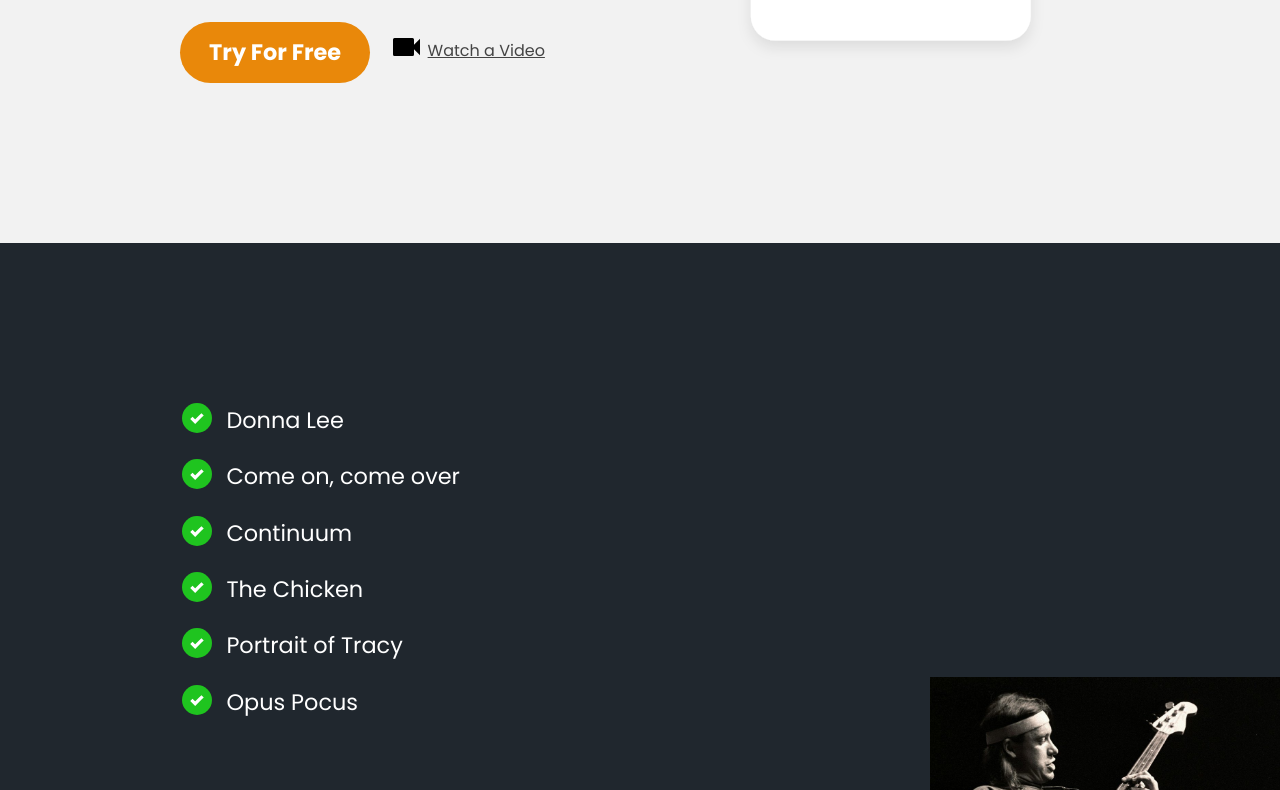
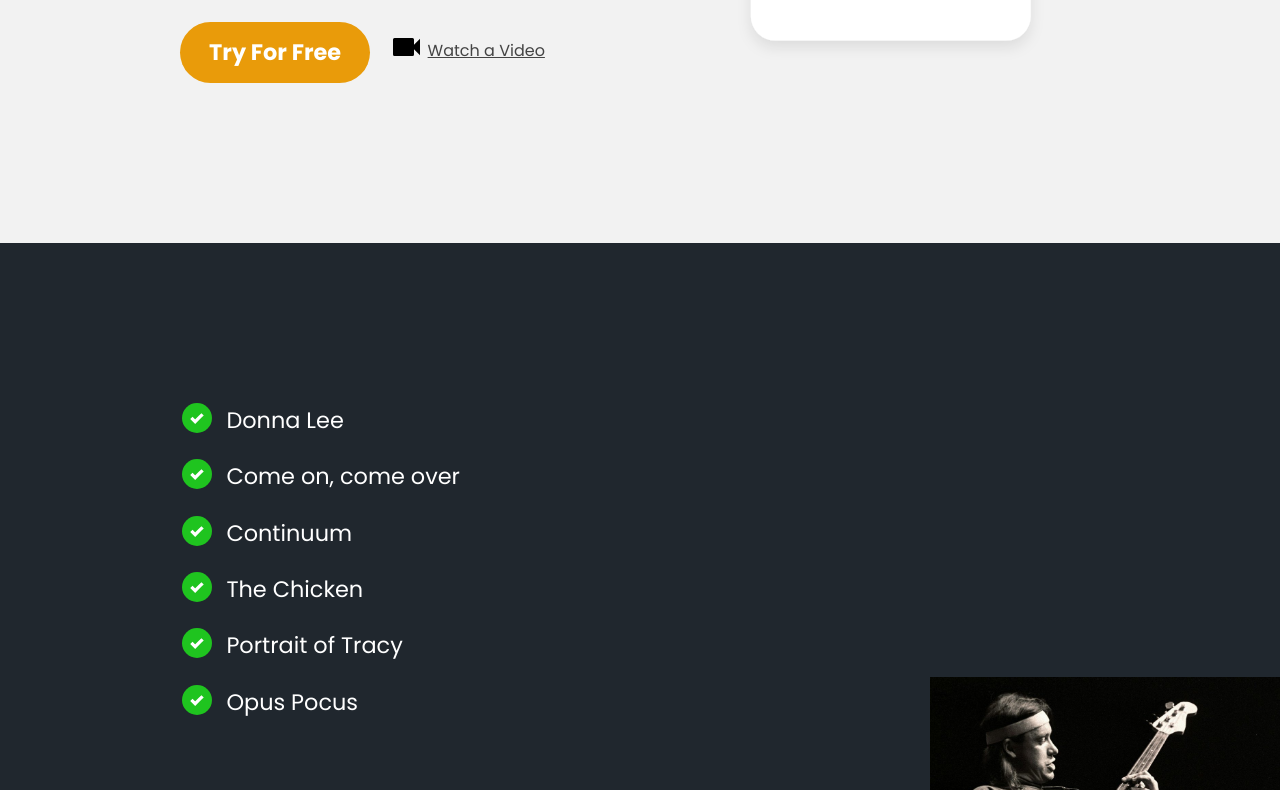
Before and after one commit to mertmcd/responsiveweb, a plain HTML site: page index.html in a window 1280 px wide. Shown: the part 533-1323 px from the top of the page. Drawn offline with Linux system fonts and the light colour scheme.

Commit message:
yellow back

```diff
--- a/css/main.css
+++ b/css/main.css
@@ -1,7 +1,7 @@
 @import url("https://fonts.googleapis.com/css2?family=Poppins:wght@400;700&display=swap");
 
 :root {
-  --primary-color: #e9880a;
+  --primary-color: #e99b0a;
 }
 
 body {
```
